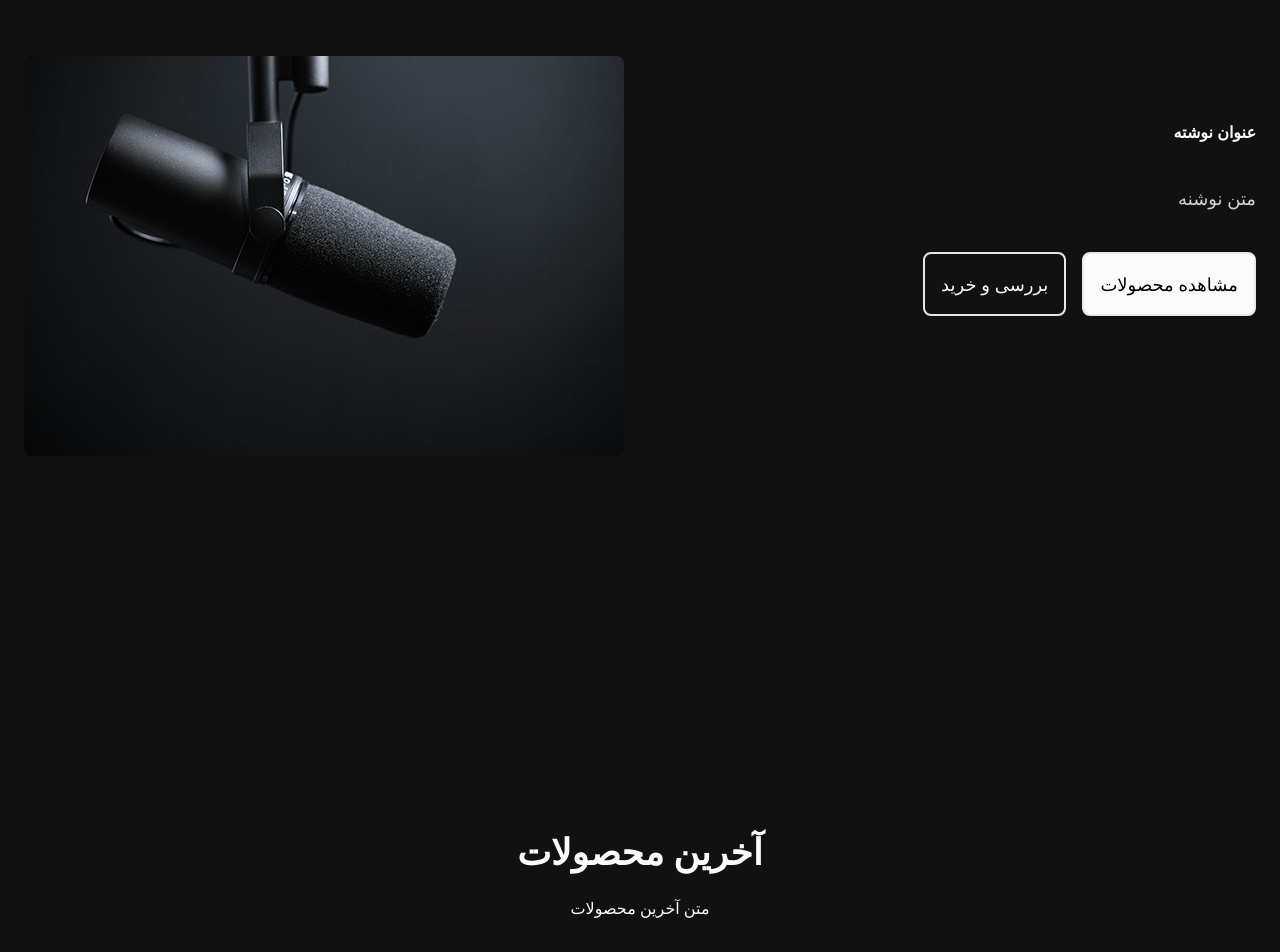
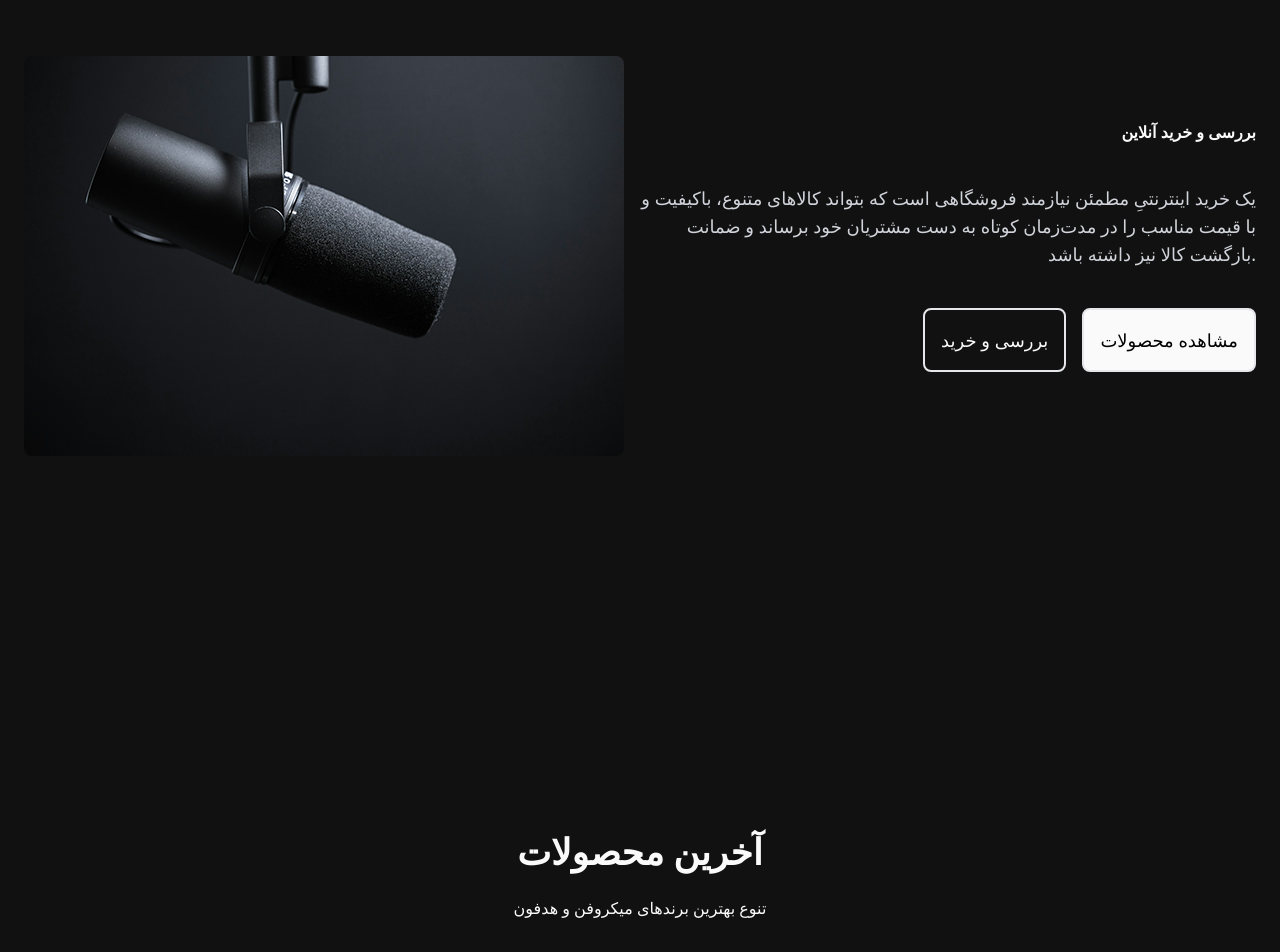
Before and after one commit to sarahkhoshaghebat/Tailwind-site, a website: page index.html in a window 1280 px wide. Shown: the part 120-1072 px from the top of the page. Drawn offline with nearby package versions, Linux system fonts and the light colour scheme; files that its build step writes are made by us from their sources.

Commit message:
Redesing  section

```diff
--- a/index.html
+++ b/index.html
@@ -30,10 +30,10 @@
         </div>
         <div class="flex flex-col space-y-10 lg:mt-16 lg:w-1/2">
             <h1 class="text_3xl font-semibold text-right lg:text_3xl">
-               عنوان نوشته
+                بررسی و خرید آنلاین
             </h1>
             <p class="text-lg text-right text-gray-300 lg:text_2xl lg:mt-0 lg:mx-0">
-              متن نوشنه
+               یک خرید اینترنتیِ مطمئن نیازمند فروشگاهی است که بتواند کالاهای متنوع، باکیفیت و با قیمت مناسب را در مدت‌زمان کوتاه به دست مشتریان خود برساند و ضمانت بازگشت کالا نیز داشته باشد.
             </p>
             <div class="flex justify-end w-full space-x-4 lg:justify-end">
               <a href="#" class="p-4 text-lg rounded-lg border-2 hover:bg-[#fafafa] hover:text-black">بررسی و خرید</a>
@@ -45,7 +45,7 @@
   <section id="#products">
     <div class="container mx-auto px-6">
       <h2 class="mb-6 text_3xl font-semibold text-center md:text-4xl">آخرین محصولات</h2>
-      <p class="max-w-lg mx-auto text-center">متن آخرین محصولات</p>
+      <p class="max-w-lg mx-auto text-center">تنوع بهترین برندهای میکروفن و هدفون</p>
     </div>
   </section>
   <section class="py-32">
```
